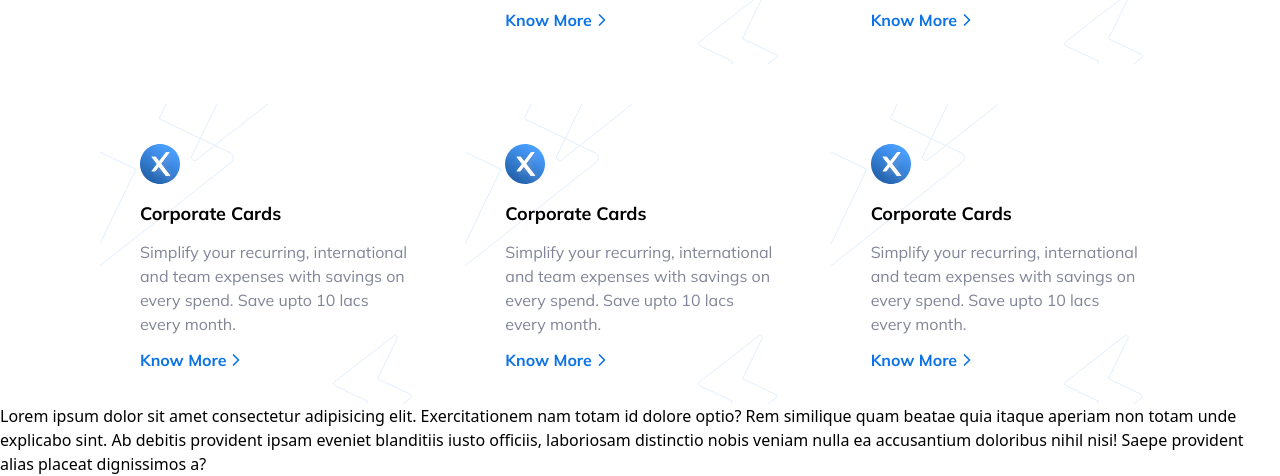
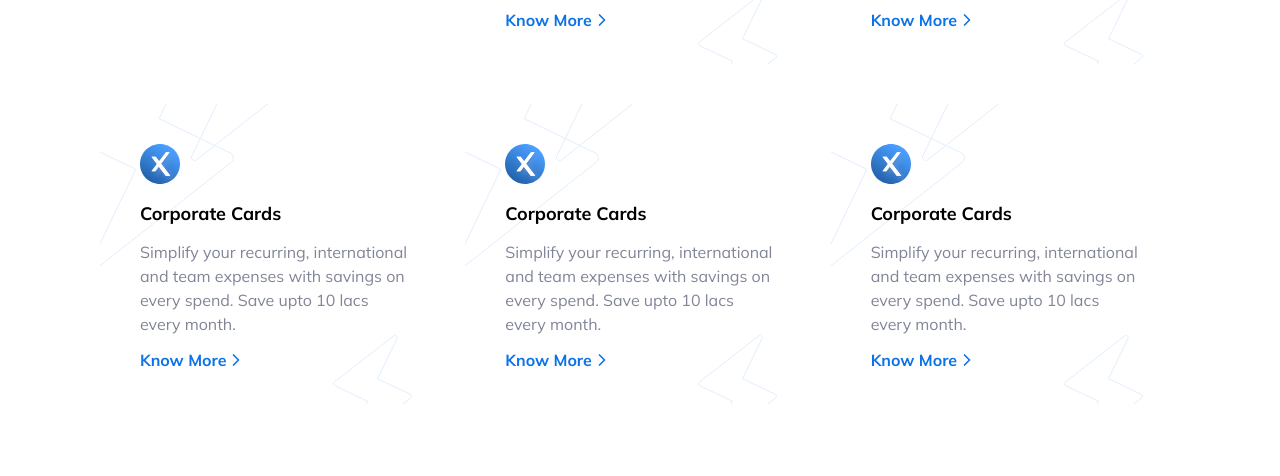
Before and after one commit to Himanshu-0405/razorpay-frontend, a website built with Vite: page index.html in a window 1280 px wide. Shown: the part 4207-4683 px from the top of the page. After the commit the page ends 4611 px from the top, so only its background shows below. Built offline with nearby package versions, Linux system fonts and the light colour scheme.

Commit message:
minor changes

```diff
--- a/index.html
+++ b/index.html
@@ -816,12 +816,7 @@
         </div>
       </div>
 
-      <div>
-        Lorem ipsum dolor sit amet consectetur adipisicing elit. Exercitationem nam totam id dolore optio? Rem similique
-        quam beatae quia itaque aperiam non totam unde explicabo sint. Ab debitis provident ipsam eveniet blanditiis
-        iusto officiis, laboriosam distinctio nobis veniam nulla ea accusantium doloribus nihil nisi! Saepe provident
-        alias placeat dignissimos a?
-      </div>
+
     </section>
 
 
```
